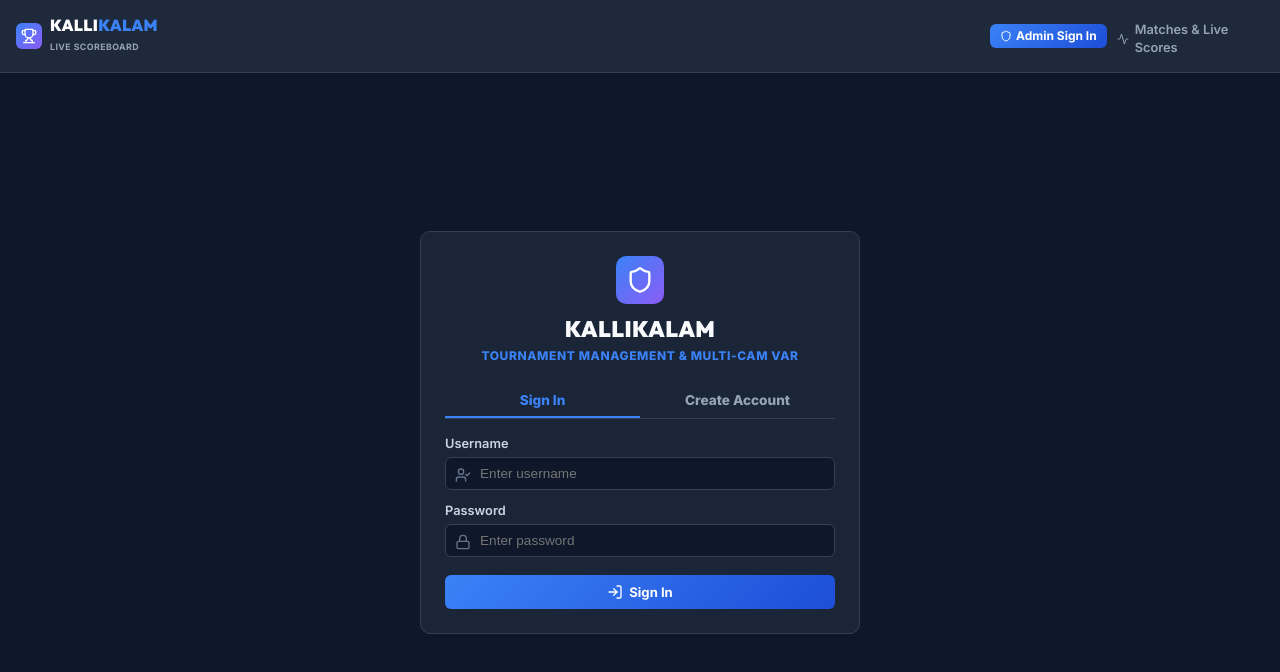
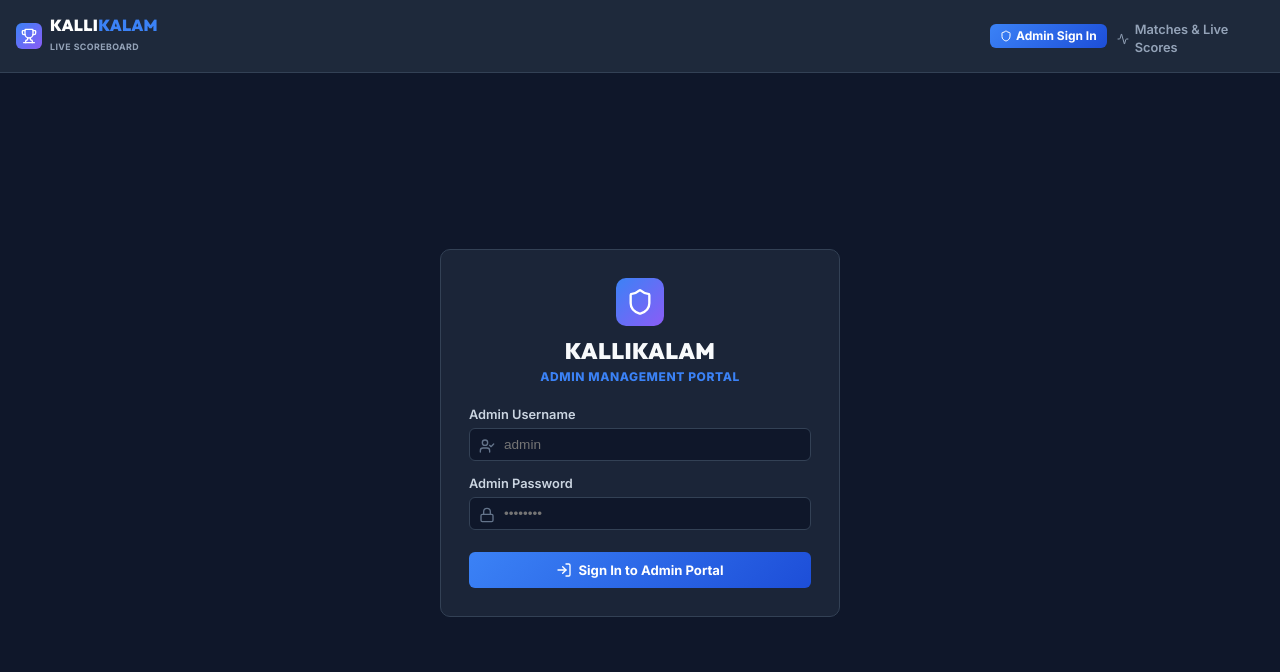
Before and after one commit to jayakrishnanx/tournament-var-system, a React (Vite) app in the folder frontend/: page /login in a window 1280 px wide. Shown: the top 672 px of the page. Built offline with nearby package versions, Linux system fonts and the light colour scheme.

Commit message:
Remove Create Account option from login page to leave a simple Admin Sign In portal

```diff
--- a/frontend/src/pages/Login.jsx
+++ b/frontend/src/pages/Login.jsx
@@ -1,17 +1,12 @@
 import React, { useState } from 'react';
 import { useNavigate } from 'react-router-dom';
 import { useAuth } from '../context/AuthContext';
-import api from '../services/api';
-import { Shield, UserCheck, Lock, AlertCircle, Mail, UserPlus, LogIn, Eye } from 'lucide-react';
+import { Shield, UserCheck, Lock, AlertCircle, LogIn } from 'lucide-react';
 
 export const Login = () => {
-  const [isRegister, setIsRegister] = useState(false);
   const [username, setUsername] = useState('');
-  const [email, setEmail] = useState('');
   const [password, setPassword] = useState('');
-  const [role, setRole] = useState('ADMIN');
   const [error, setError] = useState('');
-  const [success, setSuccess] = useState('');
   const [loading, setLoading] = useState(false);
   const { login } = useAuth();
   const navigate = useNavigate();
@@ -19,42 +14,13 @@ export const Login = () => {
   const handleSubmit = async (e) => {
     e.preventDefault();
     setError('');
-    setSuccess('');
     setLoading(true);
 
-    if (isRegister) {
-      try {
-        await api.post('/auth/register/', { username, email, password, role });
-        setSuccess('Account created! Logging you in...');
-        await login(username, password);
-        navigate('/');
-      } catch (err) {
-        setError(err.response?.data?.username?.[0] || err.response?.data?.error || 'Registration failed.');
-      } finally {
-        setLoading(false);
-      }
-    } else {
-      try {
-        await login(username, password);
-        navigate('/');
-      } catch (err) {
-        setError('Invalid username or password.');
-      } finally {
-        setLoading(false);
-      }
-    }
-  };
-
-  const handleQuickLogin = async (user, pass) => {
-    setUsername(user);
-    setPassword(pass);
-    setError('');
-    setLoading(true);
     try {
-      await login(user, pass);
+      await login(username, password);
       navigate('/');
     } catch (err) {
-      setError(`Failed to login as ${user}.`);
+      setError('Invalid username or password.');
     } finally {
       setLoading(false);
     }
@@ -68,7 +34,7 @@ export const Login = () => {
       minHeight: 'calc(100vh - 80px)',
       padding: '16px'
     }}>
-      <div className="glass-panel" style={{ width: '100%', maxWidth: '440px', padding: '24px' }}>
+      <div className="glass-panel" style={{ width: '100%', maxWidth: '400px', padding: '28px' }}>
         <div style={{ textAlign: 'center', marginBottom: '20px' }}>
           <div style={{
             display: 'inline-flex',
@@ -81,42 +47,8 @@ export const Login = () => {
           </div>
           <h2 style={{ fontSize: '1.4rem', fontWeight: '900', letterSpacing: '0.02em' }}>KALLIKALAM</h2>
           <p style={{ color: '#3b82f6', fontSize: '0.75rem', fontWeight: '800', marginTop: '2px', letterSpacing: '0.05em' }}>
-            TOURNAMENT MANAGEMENT & MULTI-CAM VAR
+            ADMIN MANAGEMENT PORTAL
           </p>
-        </div>
-
-        {/* Tab Toggle */}
-        <div style={{ display: 'flex', borderBottom: '1px solid #334155', marginBottom: '16px' }}>
-          <button
-            onClick={() => { setIsRegister(false); setError(''); setSuccess(''); }}
-            style={{
-              flex: 1,
-              padding: '8px',
-              backgroundColor: 'transparent',
-              border: 'none',
-              borderBottom: !isRegister ? '2px solid #3b82f6' : '2px solid transparent',
-              color: !isRegister ? '#3b82f6' : '#94a3b8',
-              fontWeight: '800',
-              fontSize: '0.85rem'
-            }}
-          >
-            Sign In
-          </button>
-          <button
-            onClick={() => { setIsRegister(true); setError(''); setSuccess(''); }}
-            style={{
-              flex: 1,
-              padding: '8px',
-              backgroundColor: 'transparent',
-              border: 'none',
-              borderBottom: isRegister ? '2px solid #3b82f6' : '2px solid transparent',
-              color: isRegister ? '#3b82f6' : '#94a3b8',
-              fontWeight: '800',
-              fontSize: '0.85rem'
-            }}
-          >
-            Create Account
-          </button>
         </div>
 
         {error && (
@@ -137,28 +69,10 @@ export const Login = () => {
           </div>
         )}
 
-        {success && (
-          <div style={{
-            display: 'flex',
-            alignItems: 'center',
-            gap: '8px',
-            backgroundColor: 'rgba(16, 185, 129, 0.15)',
-            border: '1px solid rgba(16, 185, 129, 0.4)',
-            color: '#10b981',
-            padding: '10px',
-            borderRadius: '6px',
-            marginBottom: '16px',
-            fontSize: '0.8rem'
-          }}>
-            <UserCheck size={16} />
-            <span>{success}</span>
-          </div>
-        )}
-
-        <form onSubmit={handleSubmit} style={{ display: 'flex', flexDirection: 'column', gap: '12px' }}>
+        <form onSubmit={handleSubmit} style={{ display: 'flex', flexDirection: 'column', gap: '14px' }}>
           <div>
             <label style={{ display: 'block', fontSize: '0.8rem', fontWeight: '600', marginBottom: '4px', color: '#cbd5e1' }}>
-              Username
+              Admin Username
             </label>
             <div style={{ position: 'relative' }}>
               <UserCheck size={16} style={{ position: 'absolute', left: '10px', top: '10px', color: '#64748b' }} />
@@ -167,7 +81,7 @@ export const Login = () => {
                 required
                 value={username}
                 onChange={(e) => setUsername(e.target.value)}
-                placeholder="Enter username"
+                placeholder="admin"
                 style={{
                   width: '100%',
                   padding: '8px 10px 8px 34px',
@@ -181,36 +95,9 @@ export const Login = () => {
             </div>
           </div>
 
-          {isRegister && (
-            <div>
-              <label style={{ display: 'block', fontSize: '0.8rem', fontWeight: '600', marginBottom: '4px', color: '#cbd5e1' }}>
-                Email Address
-              </label>
-              <div style={{ position: 'relative' }}>
-                <Mail size={16} style={{ position: 'absolute', left: '10px', top: '10px', color: '#64748b' }} />
-                <input
-                  type="email"
-                  required
-                  value={email}
-                  onChange={(e) => setEmail(e.target.value)}
-                  placeholder="Enter email address"
-                  style={{
-                    width: '100%',
-                    padding: '8px 10px 8px 34px',
-                    backgroundColor: '#0f172a',
-                    border: '1px solid #334155',
-                    borderRadius: '6px',
-                    color: 'white',
-                    fontSize: '0.85rem'
-                  }}
-                />
-              </div>
-            </div>
-          )}
-
           <div>
             <label style={{ display: 'block', fontSize: '0.8rem', fontWeight: '600', marginBottom: '4px', color: '#cbd5e1' }}>
-              Password
+              Admin Password
             </label>
             <div style={{ position: 'relative' }}>
               <Lock size={16} style={{ position: 'absolute', left: '10px', top: '10px', color: '#64748b' }} />
@@ -219,7 +106,7 @@ export const Login = () => {
                 required
                 value={password}
                 onChange={(e) => setPassword(e.target.value)}
-                placeholder="Enter password"
+                placeholder="••••••••"
                 style={{
                   width: '100%',
                   padding: '8px 10px 8px 34px',
@@ -233,33 +120,9 @@ export const Login = () => {
             </div>
           </div>
 
-          {isRegister && (
-            <div>
-              <label style={{ display: 'block', fontSize: '0.8rem', fontWeight: '600', marginBottom: '4px', color: '#cbd5e1' }}>
-                System Role
-              </label>
-              <select
-                value={role}
-                onChange={(e) => setRole(e.target.value)}
-                style={{
-                  width: '100%',
-                  padding: '8px 10px',
-                  backgroundColor: '#0f172a',
-                  border: '1px solid #334155',
-                  borderRadius: '6px',
-                  color: 'white',
-                  fontSize: '0.85rem'
-                }}
-              >
-                <option value="ADMIN">Admin (Full Edit Access)</option>
-                <option value="USER">User (View-Only Access)</option>
-              </select>
-            </div>
-          )}
-
-          <button type="submit" disabled={loading} className="btn-primary" style={{ marginTop: '6px', width: '100%', padding: '9px' }}>
-            {isRegister ? <UserPlus size={16} /> : <LogIn size={16} />}
-            <span>{loading ? 'Processing...' : (isRegister ? 'Create Account' : 'Sign In')}</span>
+          <button type="submit" disabled={loading} className="btn-primary" style={{ marginTop: '8px', width: '100%', padding: '10px', display: 'flex', justifyContent: 'center', alignItems: 'center', gap: '6px' }}>
+            <LogIn size={16} />
+            <span>{loading ? 'Authenticating...' : 'Sign In to Admin Portal'}</span>
           </button>
         </form>
       </div>
```
